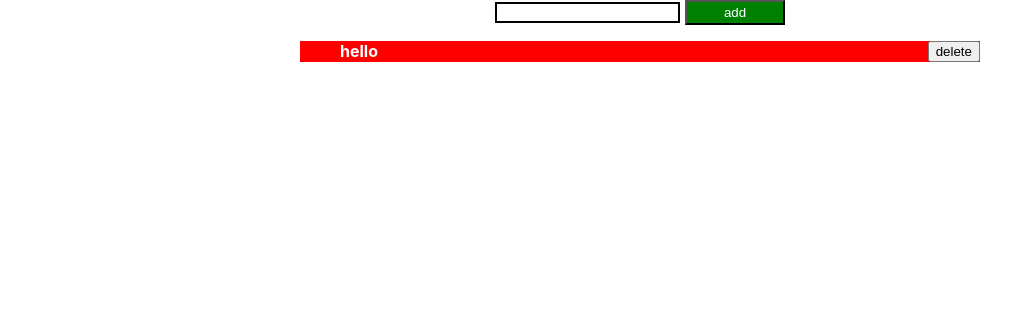
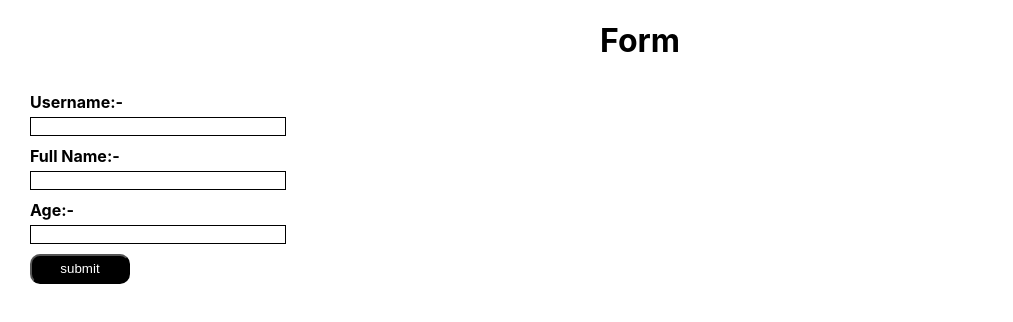
Before and after one commit to fayiz12/React-Challenges, a React (Create React App) app in the folder first-project/: page / in a window 1280 px wide. Shown: the top 322 px of the page, without its empty margins (0-1013 px from the left). Built offline with nearby package versions, Linux system fonts and the light colour scheme.

Commit message:
done the form submission

```diff
--- a/first-project/src/App.js
+++ b/first-project/src/App.js
@@ -1,13 +1,14 @@
 import "./App.css";
-import Todo from "./components/Todo";
-
+// import Todo from "./components/Todo";
 // import Timer from "./components/Timer";
+import Form from "./components/Form";
 
 function App() {
   return (
     <div className="App">
       {/* <Timer /> */}
-      <Todo />
+      {/* <Todo /> */}
+      <Form />
     </div>
   );
 }
--- /dev/null
+++ b/first-project/src/components/Form.js
@@ -0,0 +1,45 @@
+import { useState } from "react";
+
+const Form = () => {
+  useState("");
+  const [username, setUsername] = useState("");
+  const [fullname, setFullname] = useState("");
+  const [age, setAge] = useState("");
+  const [user, setUser] = useState({
+    name: null,
+    fullname: null,
+    age: null,
+  });
+
+  const handler = () => {
+    const newUser = { name: username, fullname: fullname, age: age };
+    setUser(newUser);
+  };
+
+  return (
+    <div>
+      <h1>Form</h1>
+      <div className="form">
+        <label>Username:-</label>
+        <input onChange={(e) => setUsername(e.target.value)}></input>
+        <label>Full Name:-</label>
+        <input onChange={(e) => setFullname(e.target.value)}></input>
+        <label>Age:-</label>
+        <input onChange={(e) => setAge(e.target.value)}></input>
+        <button className="form_submit_btn" onClick={handler}>
+          {" "}
+          submit
+        </button>
+      </div>
+      <div>
+        <ul className="form_list" style={{ listStyle: "none" }}>
+          <li>{user.name}</li>
+          <li>{user.fullname}</li>
+          <li>{user.age}</li>
+        </ul>
+      </div>
+    </div>
+  );
+};
+
+export default Form;
--- a/first-project/src/index.css
+++ b/first-project/src/index.css
@@ -12,7 +12,11 @@ code {
     monospace;
 }
 
-.buttons {
+/*
+this css is  for timer component
+*/
+
+/* .buttons {
   display: flex;
   gap: 10px;
   justify-content: center;
@@ -33,6 +37,14 @@ code {
 .resetbtn {
   background-color: yellow;
 }
+
+
+/*
+this css is  for todo component
+*/
+
+/*
+
 .todo_input {
   border: 2px solid black;
 }
@@ -61,4 +73,40 @@ code {
   display: flex;
   justify-content: space-between;
   color: white;
+} */
+
+/*
+this css is  for form component
+*/
+
+.form {
+  display: flex;
+  flex-direction: column;
+  padding-left: 30px;
 }
+.form > input {
+  width: 250px;
+  margin-top: 5px;
+  border: 1px solid black;
+}
+.form > label {
+  align-self: flex-start;
+  font-weight: 700;
+  margin-top: 10px;
+}
+.form_submit_btn {
+  width: 100px;
+  height: 30px;
+  background-color: black;
+  color: white;
+  margin-top: 10px;
+  border-radius: 10px;
+}
+.form_list {
+  font-weight: 700;
+  background-image: linear-gradient(to bottom right, black, white);
+  display: flex;
+  color: white;
+  align-items: flex-start;
+  flex-direction: column;
+}
```
